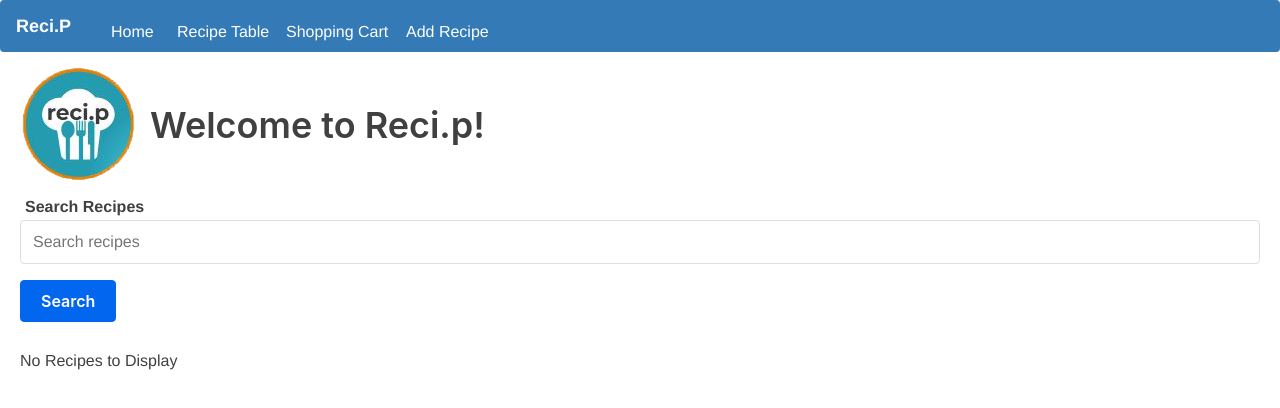
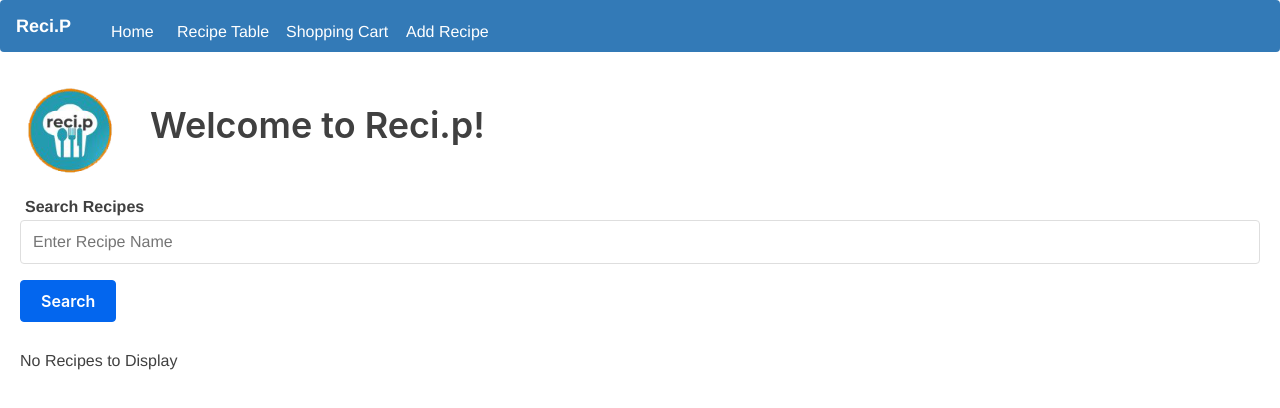
Before and after one commit to therodesun/recipes.io, a React (Create React App) app in the folder ui/: page / in a window 1280 px wide. Shown: the top 408 px of the page. Built offline with nearby package versions, Linux system fonts and the light colour scheme; no server answers.

Commit message:
fixed clicking on search bug

```diff
--- a/ui/src/Home/Home.css
+++ b/ui/src/Home/Home.css
@@ -1,10 +1,14 @@
-#logoImage
+#logoImagediv
 {
   position:absolute;
   width: 50%;
-  height:50px;
-  top:50px;
-  left:-15px;
+  height:0px;
+  top:75px;
+  left:0px;
+}
+
+#imageLogo {
+    height:150px;
 }
 
 #carousel {
@@ -13,13 +17,12 @@
     width:600px;
 }
 
-
-
 #searchTitle {
     left:25px;
     position:absolute;
     width: 300px;
     top:180px;
+    height:10px;
 }
 
 #header-search {
--- a/ui/src/Home/Home.js
+++ b/ui/src/Home/Home.js
@@ -11,12 +11,12 @@ export default class Home extends Component {
       <div className="Home">
         <div className="lander">
           <h1 id="titleRecip">Welcome to Reci.p!</h1>
-
             <Search/>
             <Carousel/>
         </div>
-        <div id = "logoImage">
+        <div id = "logoImagediv">
         <img
+        id="imageLogo"
         src= {img}
         alt="new"
       />
--- a/ui/src/Home/Search.js
+++ b/ui/src/Home/Search.js
@@ -5,14 +5,14 @@ class Search extends Component {
     render() {
         return (
         <form action="RecipeTable/" method="get">
-            <label id="searchTitle" htmlFor="header-search">
+            <label id="searchTitle" for="header-search">
                 Search Recipes
             </label>
             <input
                 type="text"
                 id="header-search"
-                placeholder="Search recipes"
                 name="s"
+                placeholder="Enter Recipe Name"
             />
             <button type="submit" id="searchSubmit">Search</button>
         </form>
```
